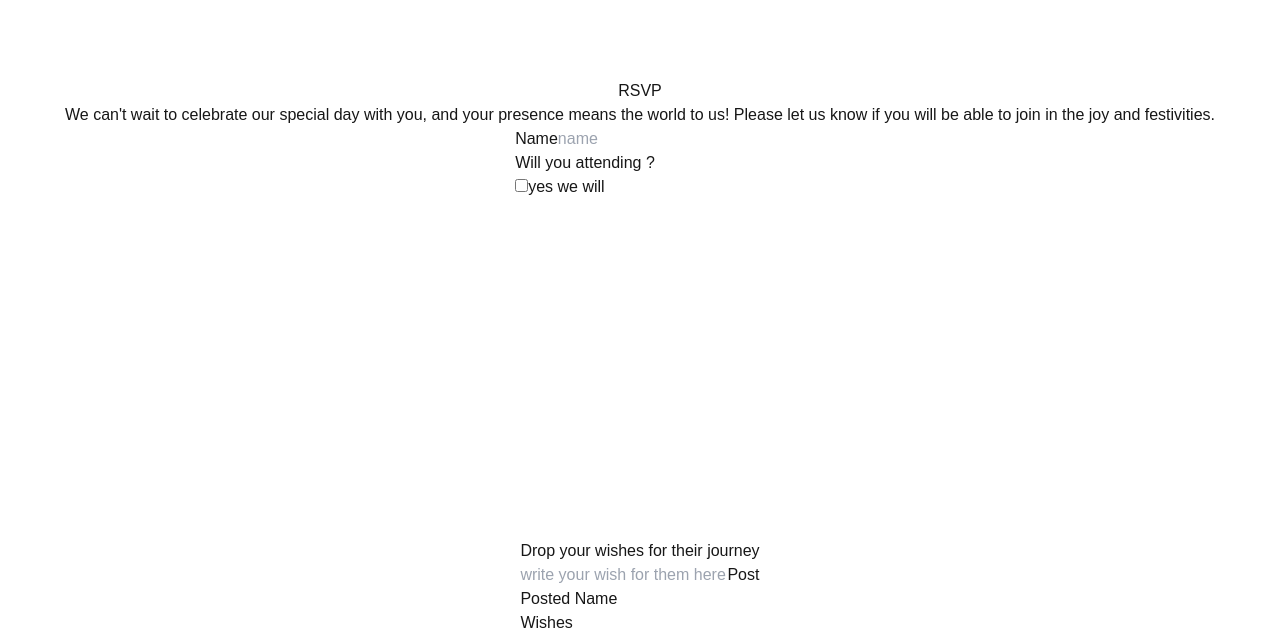
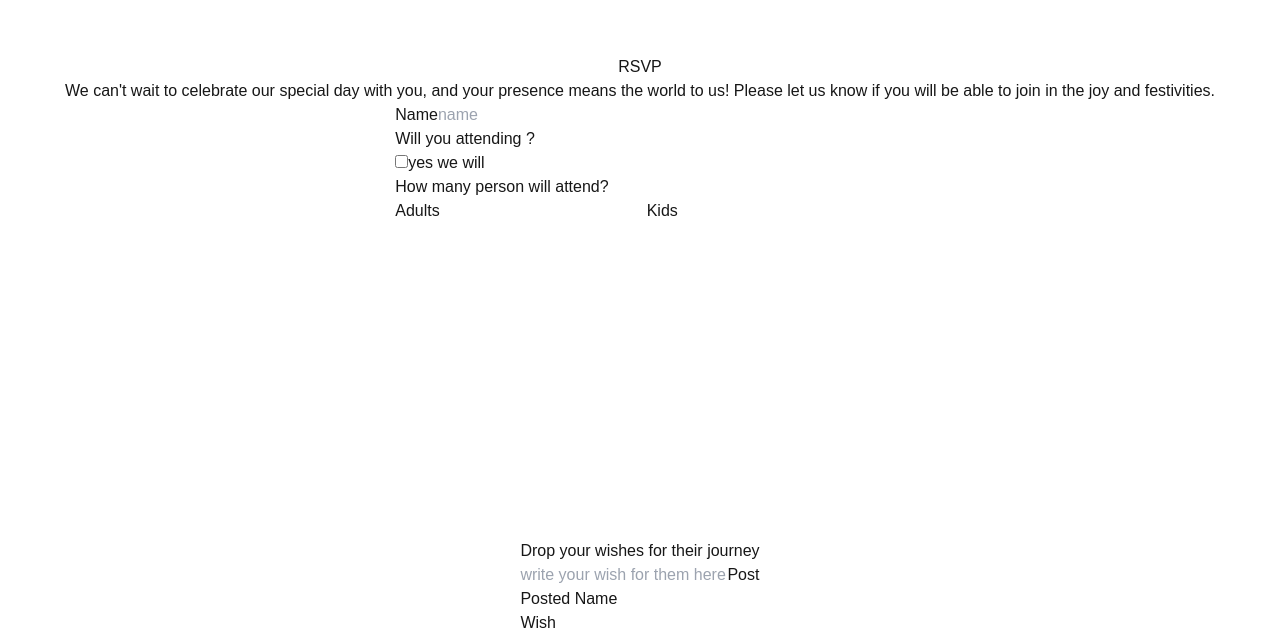
Before and after one commit to RafaDev777/krta_web-dev_v0.1, a Next.js app: page /invitation/wedding/deanswertorafsprayer-atr-1 in a window 1280 px wide. Shown: the part 1373-2008 px from the top of the page. Built offline with nearby package versions, Linux system fonts and the light colour scheme.

Commit message:
update: base done except gallery

```diff
--- a/src/app/invitation/wedding/deanswertorafsprayer-atr-1/page.tsx
+++ b/src/app/invitation/wedding/deanswertorafsprayer-atr-1/page.tsx
@@ -114,11 +114,26 @@ const RSVPSection = () => {
           <p>Will you attending ?</p>
           <input type="checkbox" id="attend" name="attend" value="yes attend" />
           <label htmlFor="attend">yes we will</label>
+          <p>How many person will attend?</p>
+          <label htmlFor="aduls">Adults</label>
+          <input type="text" id="adults" name="adults" />
+          <label htmlFor="kids">Kids</label>
+          <input type="text" id="kids" name="kids" />
         </form>
       </div>
     </section>
   );
 };
+
+const WishCard = () => {
+  return (
+    <div id="wish_card">
+      <h3 className="bold">Posted Name</h3>
+      <p>Wish</p>
+    </div>
+  );
+};
+
 const WishesSection = () => {
   return (
     <section className="min-w-svw flex flex-col justify-center items-center align-middle">
@@ -128,14 +143,12 @@ const WishesSection = () => {
           <input type="text" placeholder="write your wish for them here..." />
           <button>Post</button>
         </form>
-        <div id="wish_container">
-          <h3 className="bold">Posted Name</h3>
-          <p>Wishes</p>
-        </div>
+        <WishCard />
       </div>
     </section>
   );
 };
+
 const GallerySection = () => {
   return (
     <section>
```
